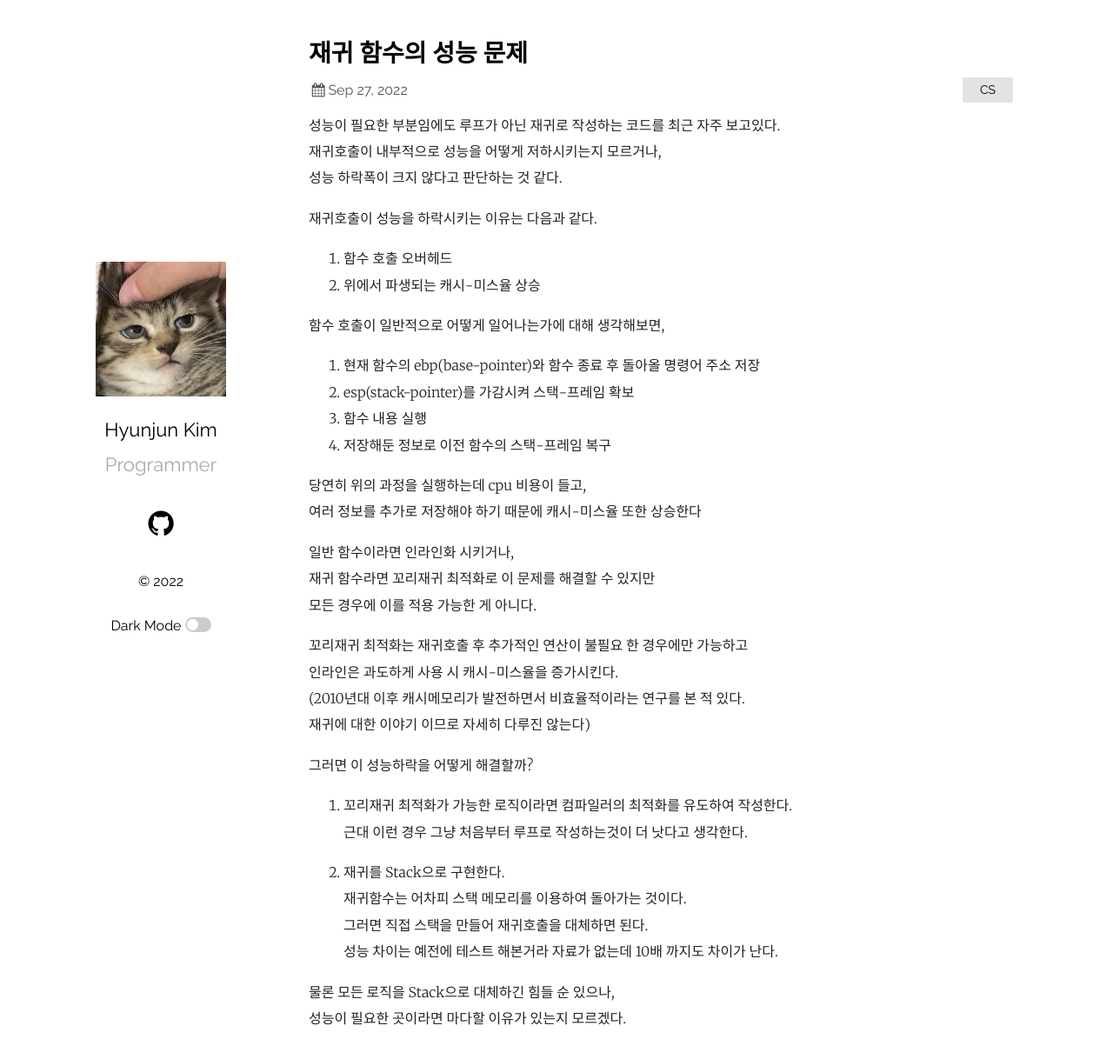
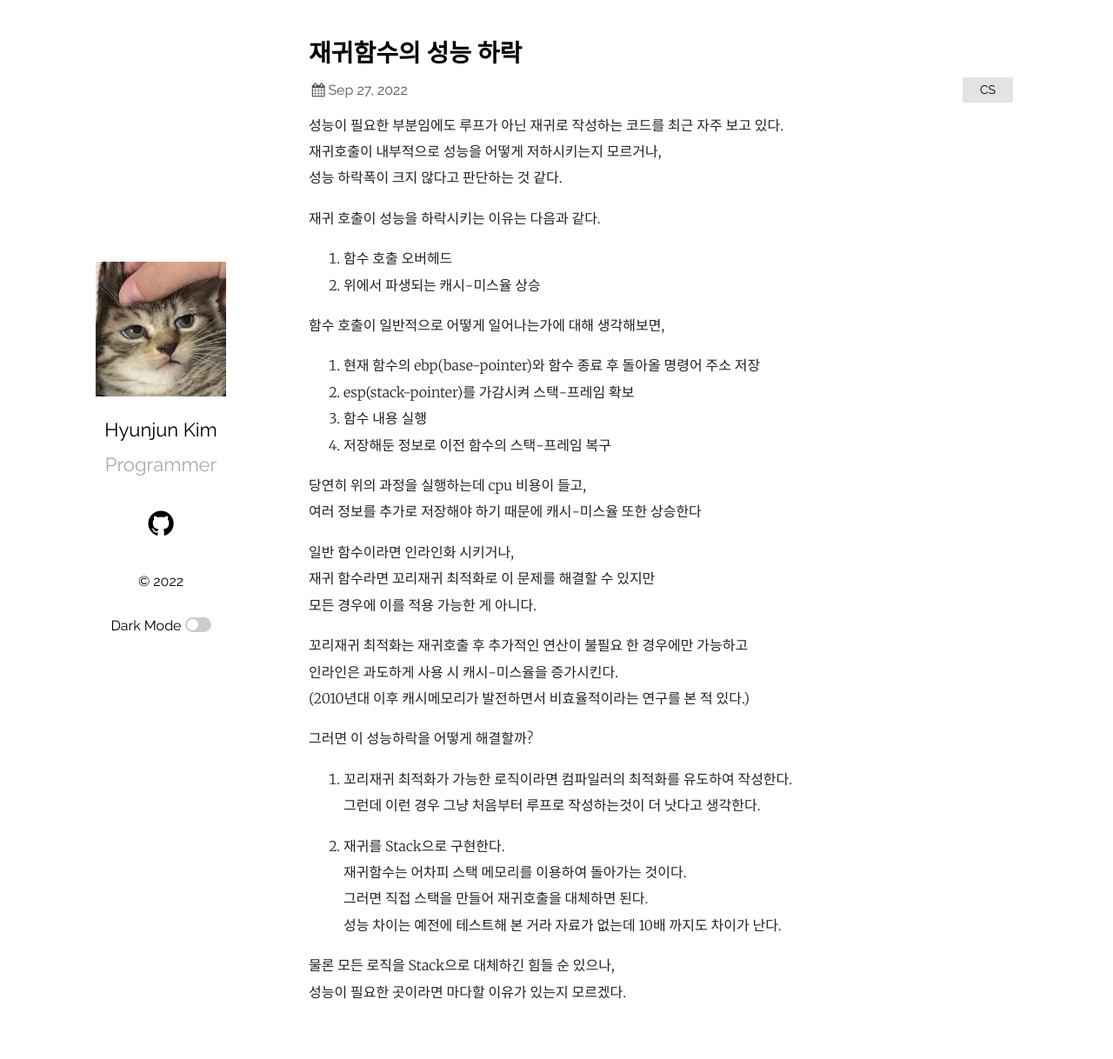
Before and after one commit to Ria9993/Ria9993.github.io, a Jekyll site: the page built from _posts/2022-09-27-performance-of-recursion.md, in a window 1280 px wide and 1231 px high. Shown: the top 1218 px of the window at 87% size. Built offline with Jekyll 4.4.1, drawn with Linux system fonts in a browser that asks for light colours; comment, search, counter and statistics services are not loaded.

Commit message:
Fix typo

```diff
--- a/_posts/2022-09-27-performance-of-recursive.md
+++ b/_posts/2022-09-27-performance-of-recursion.md
@@ -1,15 +1,15 @@
 ---
 layout: post
-title:  "재귀 함수의 성능 문제"
-date:   2022-09-28 01:12:00 +0900
+title:  "재귀함수의 성능 하락"
+date:   2022-09-28 00:59:00 +0900
 categories: CS
 comments: true
 ---
-성능이 필요한 부분임에도 루프가 아닌 재귀로 작성하는 코드를 최근 자주 보고있다.
+성능이 필요한 부분임에도 루프가 아닌 재귀로 작성하는 코드를 최근 자주 보고 있다.
 재귀호출이 내부적으로 성능을 어떻게 저하시키는지 모르거나,
 성능 하락폭이 크지 않다고 판단하는 것 같다.
 
-재귀호출이 성능을 하락시키는 이유는 다음과 같다.
+재귀 호출이 성능을 하락시키는 이유는 다음과 같다.
 1. 함수 호출 오버헤드
 2. 위에서 파생되는 캐시-미스율 상승
 
@@ -28,18 +28,17 @@ comments: true
 
 꼬리재귀 최적화는 재귀호출 후 추가적인 연산이 불필요 한 경우에만 가능하고
 인라인은 과도하게 사용 시 캐시-미스율을 증가시킨다.
-(2010년대 이후 캐시메모리가 발전하면서 비효율적이라는 연구를 본 적 있다.
-재귀에 대한 이야기 이므로 자세히 다루진 않는다)
+(2010년대 이후 캐시메모리가 발전하면서 비효율적이라는 연구를 본 적 있다.)
 
 그러면 이 성능하락을 어떻게 해결할까?
 
 1. 꼬리재귀 최적화가 가능한 로직이라면 컴파일러의 최적화를 유도하여 작성한다.
-근대 이런 경우 그냥 처음부터 루프로 작성하는것이 더 낫다고 생각한다.
+그런데 이런 경우 그냥 처음부터 루프로 작성하는것이 더 낫다고 생각한다.
 
 2. 재귀를 Stack으로 구현한다.
 재귀함수는 어차피 스택 메모리를 이용하여 돌아가는 것이다.
 그러면 직접 스택을 만들어 재귀호출을 대체하면 된다.
-성능 차이는 예전에 테스트 해본거라 자료가 없는데 10배 까지도 차이가 난다.
+성능 차이는 예전에 테스트해 본 거라 자료가 없는데 10배 까지도 차이가 난다.
 
 물론 모든 로직을 Stack으로 대체하긴 힘들 순 있으나,
 성능이 필요한 곳이라면 마다할 이유가 있는지 모르겠다.
```
